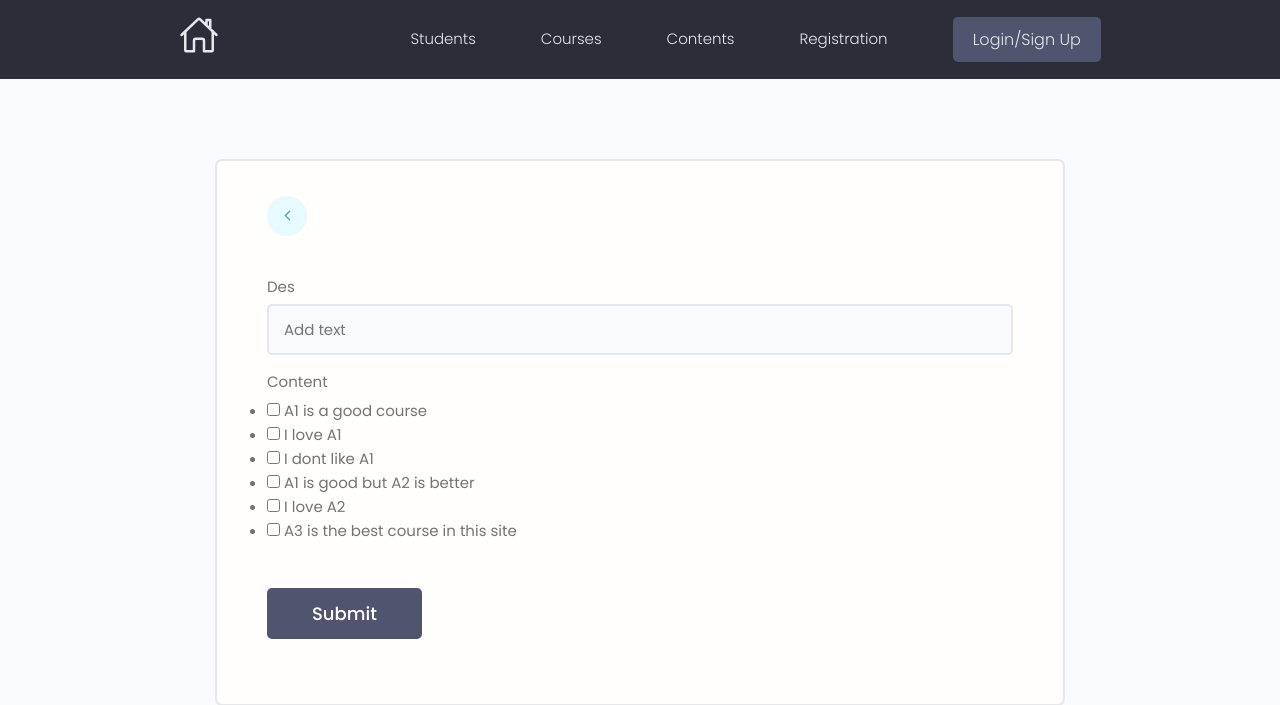
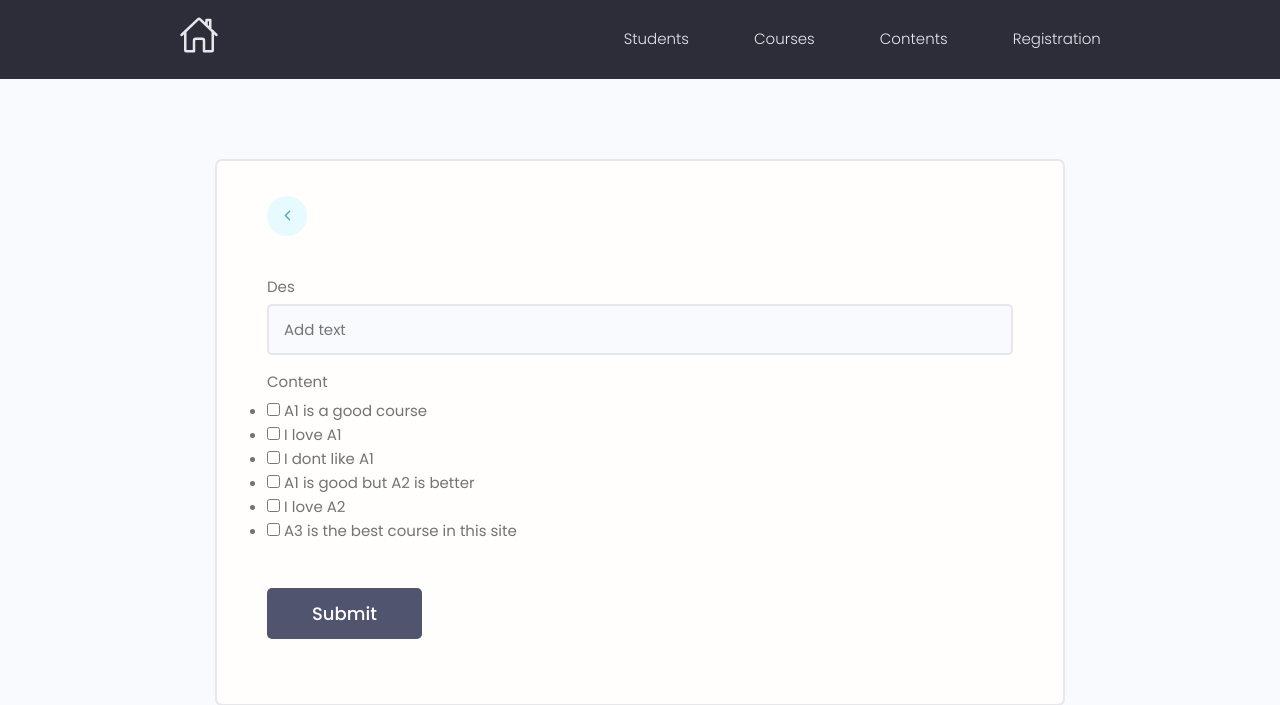
Before and after one commit to AlirezaAhmadiHadi/Internet-Engineering, a Django app: page /create-content in a window 1280 px wide. Shown: the top 705 px of the page. Run offline with Django 3.2, Linux system fonts and the light colour scheme; data comes from the database, SQL or seed files in the repository.

Commit message:
remove login

```diff
--- a/templates/navbar.html
+++ b/templates/navbar.html
@@ -15,7 +15,6 @@
 				<li class="header__menuItem"><a href="{% url 'allCourses' %}">Courses</a></li>
 				<li class="header__menuItem"><a href="{% url 'allContents' %}">Contents</a></li>
 				<li class="header__menuItem"><a href="{% url 'submitRegistration' %}">Registration</a></li>
-				<li class="header__menuItem"><a href="#" class="btn btn--sub">Login/Sign Up</a></li>
 			</ul>
 		</nav>
 	</div>
```
